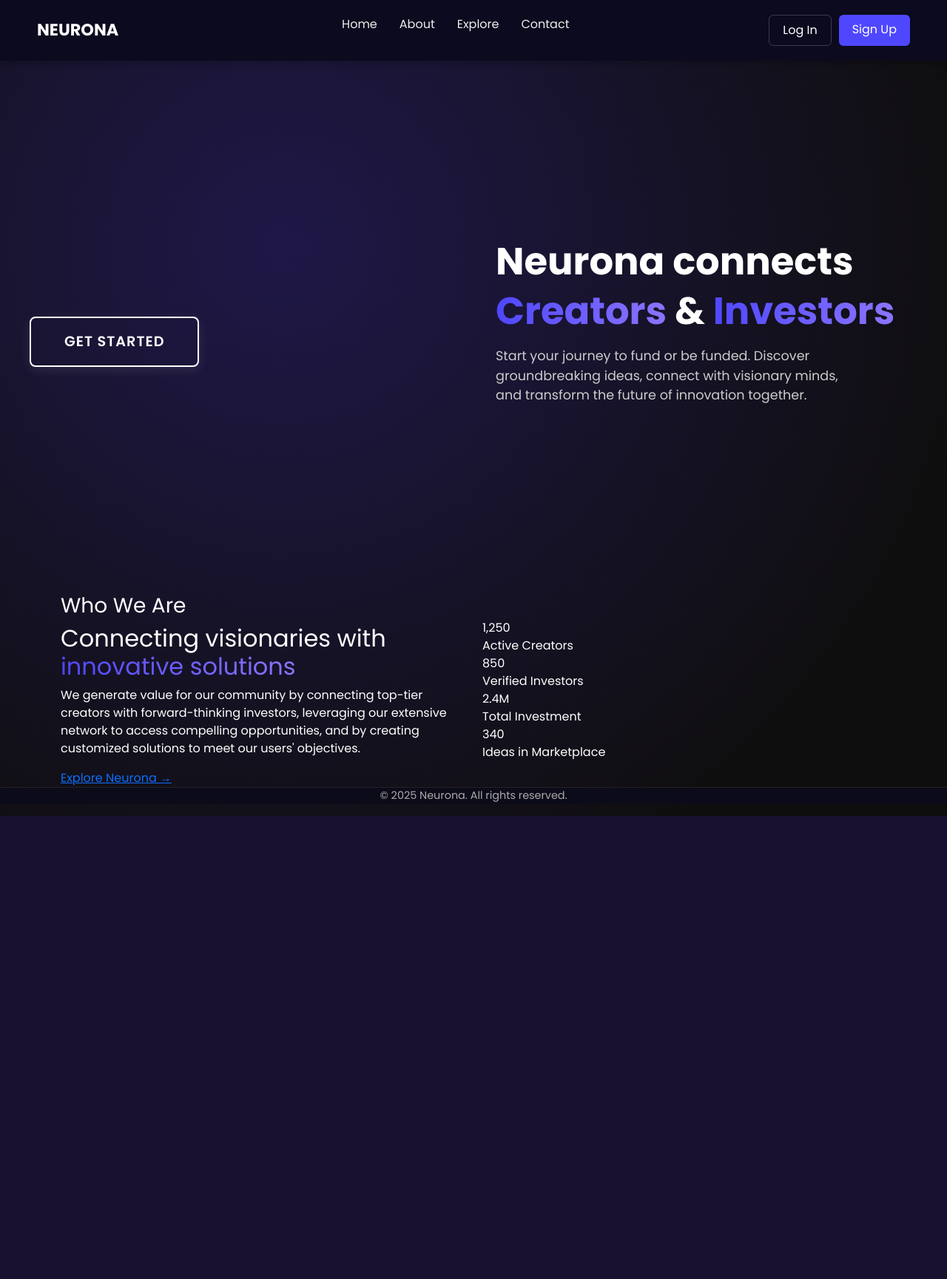
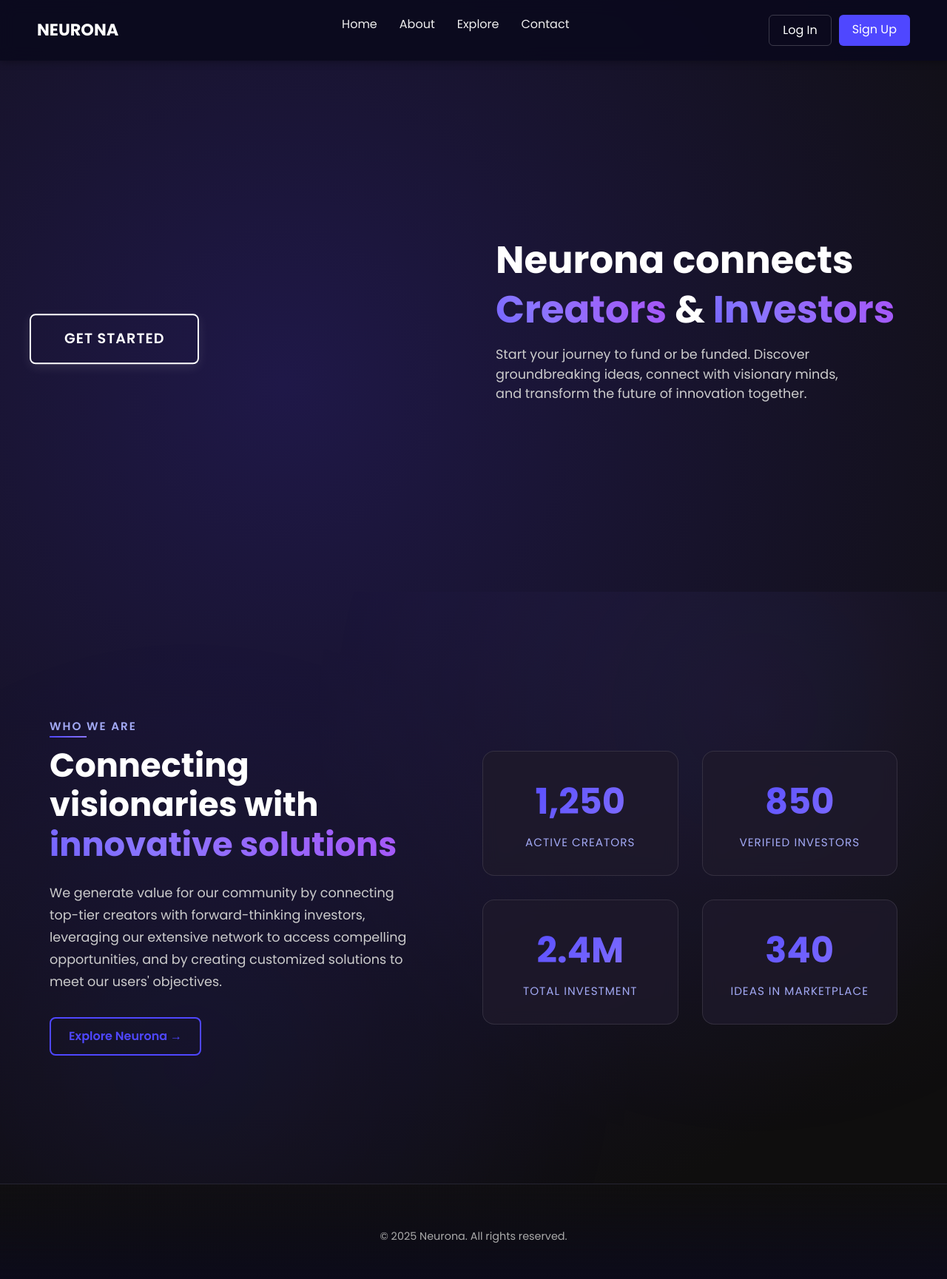
Before and after one commit to abdullahtawsif220/NEURONA, a Flask app: page / in a window 1280 px wide. Shown: the whole page at 74% size. Before the commit the page ends 1103 px from the top, so only its background shows below. Run offline with Flask 3, Linux system fonts and the light colour scheme.

Commit message:
Update style.css

```diff
--- a/static/css/style.css
+++ b/static/css/style.css
@@ -7,17 +7,36 @@ body {
   margin: 0;
   padding: 0;
   box-sizing: border-box;
+  scroll-behavior: smooth;
+}
+
+/* Main container for seamless sections */
+.main-container {
+  background: transparent;
+  min-height: 200vh;
 }
 
 /* Navbar */
 .navbar {
-  background-color: #0b0a1e;
+  background: rgba(11, 10, 30, 0.95);
+  backdrop-filter: blur(10px);
   display: flex;
   justify-content: space-between;
   align-items: center;
   padding: 20px 50px;
   box-shadow: 0 2px 10px rgba(0,0,0,0.3);
   flex-wrap: wrap;
+  position: fixed;
+  top: 0;
+  left: 0;
+  right: 0;
+  z-index: 1000;
+  transition: all 0.3s ease;
+}
+
+.navbar.scrolled {
+  background: rgba(11, 10, 30, 0.98);
+  box-shadow: 0 4px 20px rgba(0,0,0,0.4);
 }
 
 .logo {
@@ -72,11 +91,14 @@ body {
 
 /* Hero Section */
 .hero-section {
-  min-height: 90vh;
+  min-height: 100vh;
   display: flex;
   justify-content: center;
   align-items: center;
-  padding: 40px 20px;
+  padding: 80px 20px 0px;
+  position: relative;
+  background: transparent;
+  margin: 0;
 }
 
 .hero-content-container {
@@ -122,25 +135,32 @@ body {
 }
 
 .gradient-text {
-  background: linear-gradient(to right, #4f47ff, #8a75ff);
+  background: linear-gradient(45deg, #4f47ff, #8a75ff, #a855f7, #6366f1, #4f47ff, #8a75ff);
   -webkit-background-clip: text;
   background-clip: text;
   -webkit-text-fill-color: transparent;
-  animation: gradientShift 3s ease-in-out infinite alternate;
+  background-size: 400% 100%;
+  animation: gradientShift 6s ease-in-out infinite;
 }
 
 @keyframes gradientShift {
   0% {
-    background: linear-gradient(to right, #4f47ff, #8a75ff);
-    -webkit-background-clip: text;
-    background-clip: text;
+    background-position: 0% 50%;
+  }
+  25% {
+    background-position: 50% 50%;
+  }
+  50% {
+    background-position: 100% 50%;
+  }
+  75% {
+    background-position: 50% 50%;
   }
   100% {
-    background: linear-gradient(to right, #8a75ff, #4f47ff, #a855f7);
-    -webkit-background-clip: text;
-    background-clip: text;
+    background-position: 0% 50%;
   }
 }
+
 .description {
   font-size: 1.1rem;
   color: #cccccc;
@@ -194,30 +210,252 @@ body {
     transform: translateY(-5px);
   }
 }
-.footer {
-.btn-outline {
-  animation: float 3s ease-in-out infinite;
+
+.btn-outline::before {
+  content: '';
+  position: absolute;
+  top: 0;
+  left: -100%;
+  width: 100%;
+  height: 100%;
+  background: linear-gradient(90deg, transparent, rgba(255, 255, 255, 0.2), transparent);
+  transition: left 0.5s;
 }
-  background-color: #0c0b1a;
-.btn-outline:hover {
-  animation: none;
+
+/* About Neurona Section */
+.about-section {
+  background: transparent;
+  min-height: 100vh;
+  display: flex;
+  align-items: center;
+  position: relative;
+  overflow: hidden;
+  padding: 0;
+  margin: 0;
+  border: none;
 }
-  color: #AAAAAA;
-/* Pulse effect on hover */
-@keyframes pulse {
-  0% {
-    box-shadow: 0 4px 15px rgba(255, 255, 255, 0.1);
-  }
-  50% {
-    box-shadow: 0 8px 25px rgba(79, 71, 255, 0.4);
-  }
-  100% {
-    box-shadow: 0 4px 15px rgba(255, 255, 255, 0.1);
+
+.about-section::before {
+  content: '';
+  position: absolute;
+  top: 0;
+  left: 0;
+  right: 0;
+  bottom: 0;
+  background: radial-gradient(circle at 20% 80%, rgba(79, 71, 255, 0.1) 0%, transparent 50%),
+              radial-gradient(circle at 80% 20%, rgba(138, 117, 255, 0.1) 0%, transparent 50%);
+  pointer-events: none;
+  opacity: 0.7;
+}
+
+.about-section .container {
+  padding: 0 15px;
+  margin: 0 auto;
+  max-width: 1200px;
+}
+
+.about-section .row {
+  min-height: 100vh;
+  align-items: center;
+  margin: 0;
+  padding: 0;
+}
+
+.about-content {
+  position: relative;
+  z-index: 2;
+  padding-right: 2rem;
+  opacity: 0;
+  transform: translateY(30px);
+  transition: all 0.8s ease;
+}
+
+.about-content.animate {
+  opacity: 1;
+  transform: translateY(0);
+}
+
+.section-subtitle {
+  color: #a2a9f4;
+  font-size: 0.95rem;
+  font-weight: 600;
+  letter-spacing: 2px;
+  text-transform: uppercase;
+  margin-bottom: 1rem;
+  position: relative;
+}
+
+.section-subtitle::after {
+  content: '';
+  position: absolute;
+  bottom: -5px;
+  left: 0;
+  width: 50px;
+  height: 2px;
+  background: linear-gradient(to right, #4f47ff, #8a75ff);
+}
+
+.about-title {
+  font-size: 2.8rem;
+  font-weight: 700;
+  line-height: 1.2;
+  margin-bottom: 1.5rem;
+  color: #ffffff;
+}
+
+.about-description {
+  font-size: 1.1rem;
+  line-height: 1.7;
+  color: #cccccc;
+  margin-bottom: 2rem;
+  max-width: 500px;
+}
+
+.btn-explore {
+  display: inline-flex;
+  align-items: center;
+  gap: 8px;
+  padding: 12px 24px;
+  background: transparent;
+  border: 2px solid #4f47ff;
+  border-radius: 8px;
+  color: #4f47ff;
+  text-decoration: none;
+  font-weight: 600;
+  font-size: 1rem;
+  transition: all 0.3s ease;
+  position: relative;
+  overflow: hidden;
+}
+
+.btn-explore:hover {
+  background: #4f47ff;
+  color: white;
+  transform: translateY(-2px);
+  box-shadow: 0 8px 25px rgba(79, 71, 255, 0.3);
+}
+
+.btn-explore::before {
+  content: '';
+  position: absolute;
+  top: 0;
+  left: -100%;
+  width: 100%;
+  height: 100%;
+  background: linear-gradient(90deg, transparent, rgba(255, 255, 255, 0.2), transparent);
+  transition: left 0.5s;
+}
+
+.btn-explore:hover::before {
+  left: 100%;
+}
+
+/* Stats Grid */
+.stats-grid {
+  display: grid;
+  grid-template-columns: repeat(2, 1fr);
+  gap: 2rem;
+  position: relative;
+  z-index: 2;
+  opacity: 0;
+  transform: translateY(30px);
+  transition: all 0.8s ease 0.2s;
+}
+
+.stats-grid.animate {
+  opacity: 1;
+  transform: translateY(0);
+}
+
+.stat-item {
+  background: rgba(30, 26, 43, 0.8);
+  backdrop-filter: blur(10px);
+  border: 1px solid rgba(255, 255, 255, 0.1);
+  border-radius: 16px;
+  padding: 2rem 1.5rem;
+  text-align: center;
+  transition: all 0.3s ease;
+  position: relative;
+  overflow: hidden;
+  transform: translateY(20px);
+  opacity: 0;
+  animation: slideInUp 0.6s ease forwards;
+}
+
+.stat-item:nth-child(1) { animation-delay: 0.1s; }
+.stat-item:nth-child(2) { animation-delay: 0.2s; }
+.stat-item:nth-child(3) { animation-delay: 0.3s; }
+.stat-item:nth-child(4) { animation-delay: 0.4s; }
+
+@keyframes slideInUp {
+  to {
+    transform: translateY(0);
+    opacity: 1;
   }
 }
+
+.stat-item::before {
+  content: '';
+  position: absolute;
+  top: 0;
+  left: 0;
+  right: 0;
+  height: 3px;
+  background: linear-gradient(to right, #4f47ff, #8a75ff, #a855f7);
+  opacity: 0;
+  transition: opacity 0.3s ease;
+}
+
+.stat-item:hover {
+  transform: translateY(-5px);
+  border-color: rgba(79, 71, 255, 0.3);
+  box-shadow: 0 10px 30px rgba(79, 71, 255, 0.2);
+}
+
+.stat-item:hover::before {
+  opacity: 1;
+}
+
+.stat-number {
+  font-size: 3rem;
+  font-weight: 700;
+  color: #ffffff;
+  margin-bottom: 0.5rem;
+  background: linear-gradient(135deg, #4f47ff, #8a75ff);
+  -webkit-background-clip: text;
+  background-clip: text;
+  -webkit-text-fill-color: transparent;
+}
+
+.stat-label {
+  font-size: 0.95rem;
+  color: #a2a9f4;
+  font-weight: 500;
+  text-transform: uppercase;
+  letter-spacing: 1px;
+}
+
+/* Footer */
+.footer {
+  background: linear-gradient(to top, #0c0b1a, transparent);
+  color: #AAAAAA;
   text-align: center;
-/* Responsive adjustments */
+  padding: 60px 0 30px;
+  font-size: 0.9rem;
+  border-top: 1px solid rgba(255, 255, 255, 0.1);
+  margin-top: 0;
+}
+
+/* Responsive Design */
 @media (max-width: 768px) {
+  .main-container {
+    min-height: 150vh;
+  }
+
+  .navbar {
+    padding: 15px 20px;
+  }
+
   .hero-content-container {
     flex-direction: column-reverse;
     text-align: center;
@@ -242,24 +480,44 @@ body {
     padding: 16px 35px;
     font-size: 1.1rem;
   }
-}</parameter>
-  padding: 20px 0;
-  font-size: 0.9rem;
-  border-top: 1px solid #222;
+
+  .about-section {
+    min-height: 100vh;
+    padding: 0;
+    margin-top: 0;
+  }
+
+  .about-section .row {
+    min-height: 100vh;
+    padding: 2rem 0;
+  }
+
+  .about-content {
+    padding-right: 0;
+    margin-bottom: 2rem;
+    text-align: center;
+  }
+
+  .about-title {
+    font-size: 2.2rem;
+  }
+
+  .stats-grid {
+    grid-template-columns: 1fr;
+    gap: 1.5rem;
+  }
+
+  .stat-number {
+    font-size: 2.5rem;
+  }
+
+  .footer {
+    margin-top: 0;
+    padding: 40px 0 20px;
+  }
 }
 
-.btn-outline::before {
-  content: '';
-  position: absolute;
-  top: 0;
-  left: -100%;
-  width: 100%;
-  height: 100%;
-  background: linear-gradient(90deg, transparent, rgba(255, 255, 255, 0.2), transparent);
-  transition: left 0.5s;
-}
-
-/* Signup & Login Pages */
+/* Authentication Pages */
 .auth-body, .login-body {
   background: linear-gradient(to bottom right, #0F0E17, #1E1A2B);
   min-height: 100vh;
```
Also changed, not shown: other parts of static/css/style.css (+6 -108 lines).
